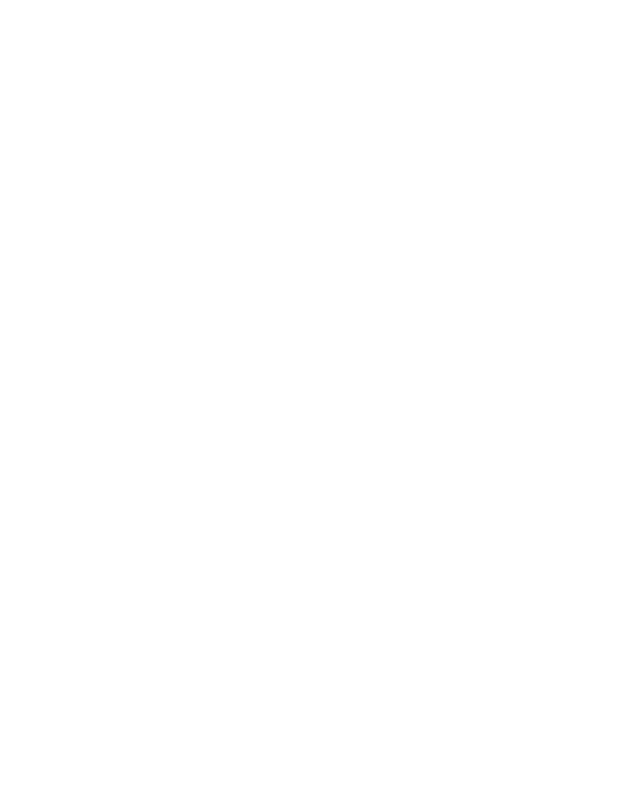
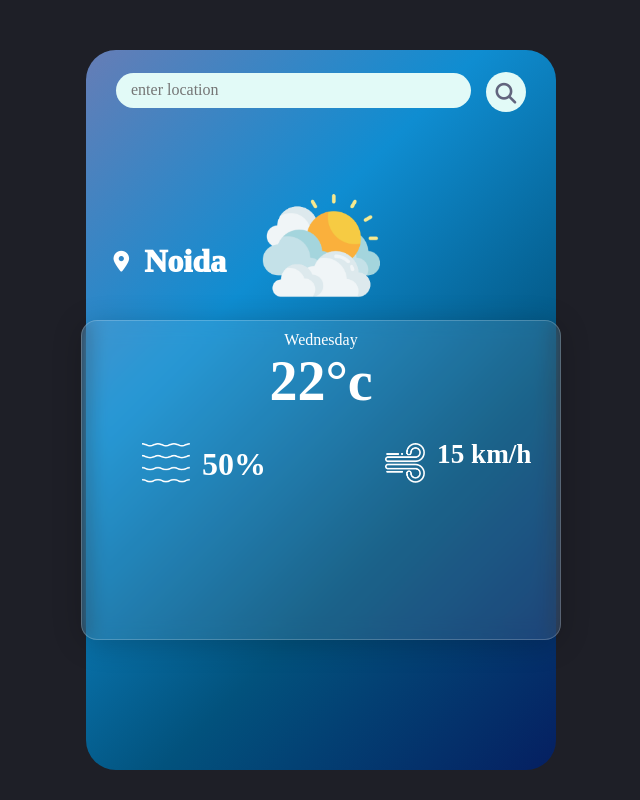
Before and after one commit to Soumya-Gupta08/WeatherApp, a plain HTML site: page src/index.html in a window 1280 px wide. Shown: the whole page, without its empty margins (319-959 px from the left). Drawn offline with Linux system fonts and the light colour scheme.

Commit message:
web design established

```diff
--- a/src/index.html
+++ b/src/index.html
@@ -4,10 +4,53 @@
     <meta charset="UTF-8">
     <meta name="viewport" content="width=device-width, initial-scale=1.0">
     <title>Weather</title>
-    <link ref="stylesheet" href="style.css">
+    <link rel="stylesheet" href="style.css">
+    <link rel="stylesheet" href="https://cdnjs.cloudflare.com/ajax/libs/font-awesome/6.7.2/css/all.min.css" integrity="sha512-Evv84Mr4kqVGRNSgIGL/F/aIDqQb7xQ2vcrdIwxfjThSH8CSR7PBEakCr51Ck+w+/U6swU2Im1vVX0SVk9ABhg==" crossorigin="anonymous" referrerpolicy="no-referrer" />
 </head>
 <body>
+
+    <div class="card">
+        <div class="search">
+            <input type="text" placeholder="enter location">
+            <button><i class="fa-solid fa-magnifying-glass"></i></button>
+        </div>
+    </div>
+
+    <div class="location">
+        <i class="fa-solid fa-location-dot"></i>
+        <h2 class="city">Noida</h2>
+    </div>
+
+
+
+    <div class="box weather">
+        <img src="../Images\clouds.png">
+    </div>
+
+    <div class="box data glass">
+        <h4 class="date center">Wednesday</h4>
+        <h1 class="temp center">22°c</h1>
+
+
+        <div class="details">
+            <div class="col">
+                <img src="../Images\humidity.png">
+                <div class="detail">
+                    <h1 class="val humidity">50%</h1>
+                </div>
+
+            </div>
+            <div class="col">
+                <img src="../Images\wind.png">
+                <div class="detail">
+                    <h1 class="val wind">15 km/h</h1>
+                </div>
+            </div>
+        </div>
+    </div>
+
 
     <script src="index.js"></script>
 </body>
 </html>
+<!-- C:\Users\sobha\OneDrive\Desktop\frontEnd\weather\Images\clouds.png -->
--- a/src/style.css
+++ b/src/style.css
@@ -0,0 +1,192 @@
+* {
+    margin: 0;
+    padding: 0;
+    box-sizing: border-box;
+    font-family:'Times New Roman', Times, serif;
+}
+
+body {
+    background-color: #1e1f27;
+
+}
+
+.card {
+    width: 90%;
+    height: 90vh;
+    max-width: 470px;
+    background: linear-gradient(135deg, #667db6, #0f8dd1, #02527d, #051f61);
+    color: #fff;
+    margin: 50px auto 0;
+    border-radius: 30px;
+    padding: 20px 30px;
+
+}
+
+.search {
+    width: 100%;
+    display: flex;
+    align-items: center;
+    justify-content: space-evenly;
+}
+
+.search input {
+    border: none;
+    height: 35px;
+    width: 70%;
+    outline: 0;
+    background: #e2faf7;
+    /* text-align: center; */
+    border-radius: 25px;
+    color: #4a4848;
+    padding: 10px 15px;
+    flex: 1;
+    margin-right: 15px;
+    font-size: 1rem;
+}
+
+.search button {
+    border: none;
+    height: 40px;
+    width: 40px;
+    outline: 0;
+    background: #e2faf7;
+    border-radius: 50%;
+    font-size: 20px;
+    display: flex;
+    align-items: center;
+    justify-content: center;
+    position: relative;
+    top: 2px;
+}
+
+.search button i {
+    font-size: 1.3rem;
+    height: 15px;
+    color: #62657e;
+    position: relative;
+    bottom: 2px;
+}
+
+.weather {
+    top: 150px;
+    display: flex;
+    justify-content: center;
+}
+
+.box {
+    width: 60vmin;
+    position: absolute;
+    left: 50%;
+    translate: -50%;
+    padding: 20px;
+}
+.data {
+    height: 40vmin;
+    top: 320px;
+    padding: 10px;
+}
+
+.glass {
+    color: rgb(255, 255, 255);
+    backdrop-filter: blur(10px);
+    background: rgba(255, 255, 255, 0.1);
+    border-radius: 16px;
+    backdrop-filter: blur(10px);
+    border: 1px solid rgba(255, 255, 255, 0.2);
+    box-shadow: 0 4px 30px rgba(0, 0, 0, 0.2);
+}
+
+.weather img {
+    height: 150px;
+}
+.location {
+    width: 25vmin;
+    position: absolute;
+    bottom: 65%;
+    right: 54%;
+    /* background-color: #1e1f27; */
+    display: flex;
+    align-items: center;
+    justify-content: center;
+    gap: 15px;
+    color: rgb(255, 255, 255);
+}
+
+
+.city {
+    font-weight: 1000;
+    font-size: 2rem;
+}
+
+.location i {
+    font-size: 1.3rem;
+}
+
+.date {
+    font-weight: 300;
+}
+
+.temp {
+    font-size: 3.5rem;
+    /* font-weight: 1000; */
+}
+
+.details {
+    display: flex;
+    align-items: center;
+    justify-content: space-between;
+    padding-left: 20px;
+}
+
+.col {
+    height: 18vmin;
+    width: 23vmin;
+    display: flex;
+    justify-content: center;
+    gap: 12px;
+    padding: 0 5px;
+}
+.col img {
+    height: 40px;
+    position: relative;
+    top: 30px;
+
+}
+
+.col p {
+    position: relative;
+    top: 25px;
+    font-size: larger;
+}
+
+.detail {
+    display: flex;
+    flex-direction: column;
+    justify-items: center;
+    align-items: center;
+    gap: 0;
+}
+
+.val {
+    font-size: 1.7rem;
+    font-weight: 1200;
+    position: relative;
+    top: 30px;
+    line-height: 23px;
+}
+.type {
+    font-size: 1.2rem;
+    position: relative;
+    top: 40px;
+    right: 20px;
+    font-weight: 100;
+}
+
+.humidity {
+    position: relative;
+    top: 40px;
+    font-size: 2rem;
+}
+.center {
+    text-align: center;
+}
```
Also changed, not shown: Images/clear.png (added), Images/clouds.png (added), Images/drizzle.png (added), Images/humidity.png (added), Images/mist.png (added), Images/rain.png (added), Images/search.png (added), Images/snow.png (added), Images/wind.png (added).
